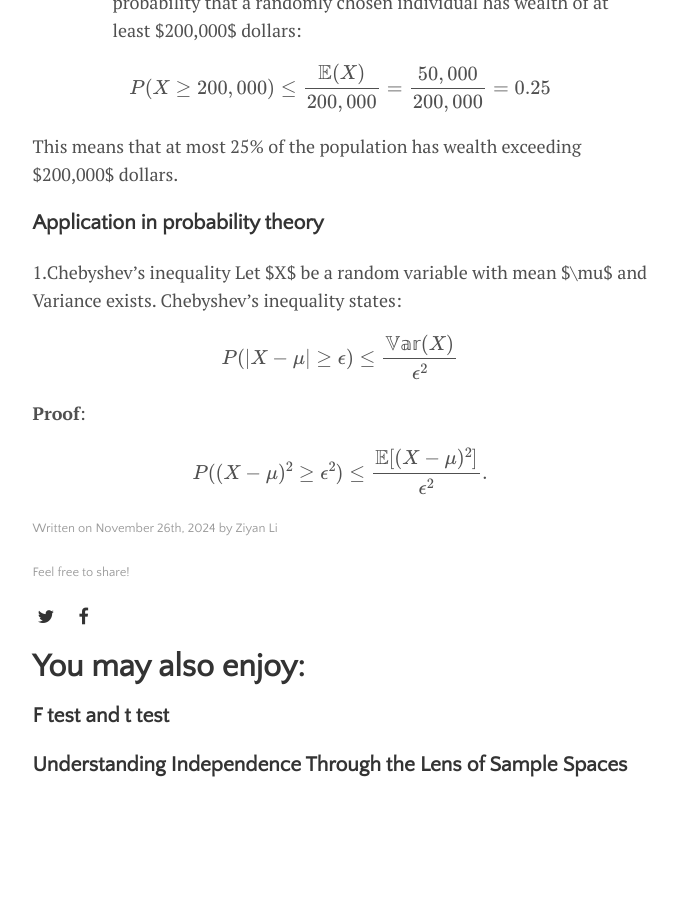
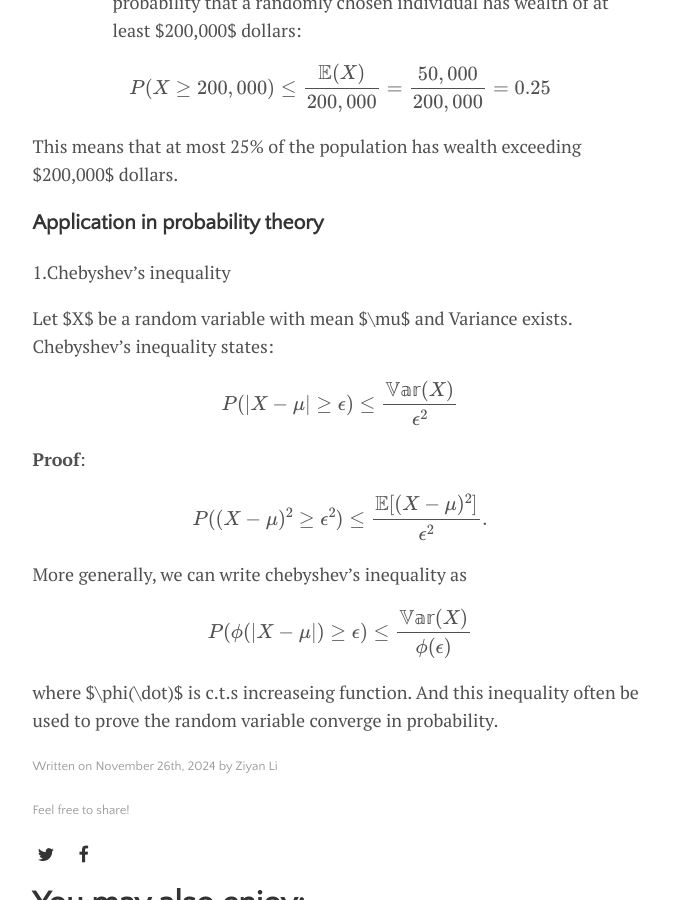
Before and after one commit to catty-halsey/catty-halsey.github.io, a Jekyll site: the page built from _posts/2024-11-26-Markov inequality.md, in a window 1280 px wide and 900 px high, scrolled down 813 px. Shown: the whole window, without its empty margins (300-977 px from the left). Built offline with Jekyll 4.4.1, drawn with Linux system fonts in a browser that asks for light colours; formulas are drawn with MathJax 3.

Commit message:
Update 2024-11-26-Markov inequality.md

```diff
--- a/_posts/2024-11-26-Markov inequality.md
+++ b/_posts/2024-11-26-Markov inequality.md
@@ -33,7 +33,9 @@ $$
 This means that at most 25% of the population has wealth exceeding $200,000$ dollars.
 
 ### Application in probability theory
+
 1.Chebyshev's inequality
+
 Let $X$ be a random variable with mean $\mu$ and Variance exists. Chebyshev's inequality states:
 
 $$
@@ -45,3 +47,11 @@ $$
 $$
 P((X - \mu)^2 \geq \epsilon^2) \leq \frac{\mathbb{E}[(X - \mu)^2]}{\epsilon^2}.
 $$
+
+More generally, we can write chebyshev's inequality as
+
+$$
+P(\phi(|X - \mu|) \geq \epsilon) \leq \frac{\mathbb{Var}(X)}{\phi(\epsilon)}
+$$
+
+where $\phi(\dot)$ is c.t.s increaseing function. And this inequality often be used to prove the random variable converge in probability.
```
